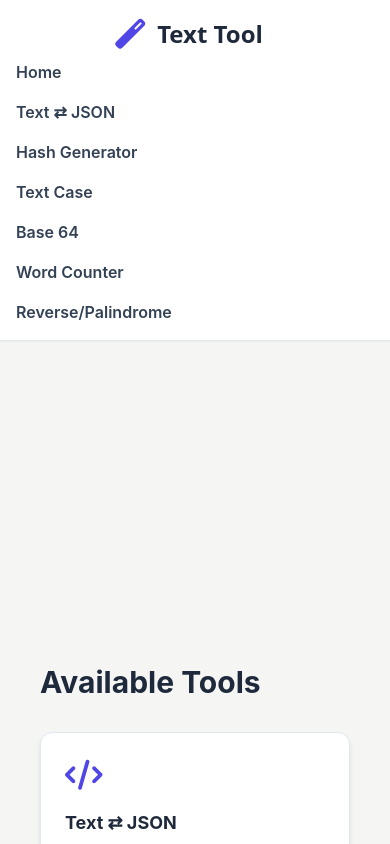
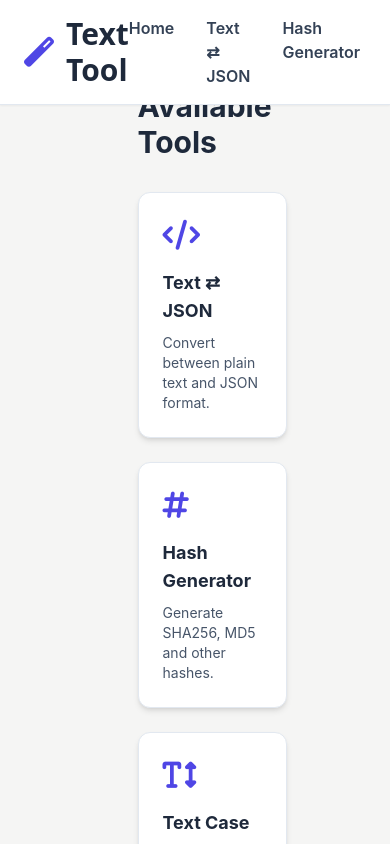
Before and after one commit to luis-sagx/text-tools-app, an Angular app: page / in a window 390 px wide. Shown: the top 844 px of the page. Built offline with nearby package versions, Linux system fonts and the light colour scheme.

Commit message:
Revert "fix: add responsiveness on whole website "

```diff
--- a/src/app/app.css
+++ b/src/app/app.css
@@ -165,25 +165,3 @@
       margin-block: 1.5rem;
     }
   }
-
-
-@media screen and (max-width: 650px) {
-  .content {
-    flex-direction: column;
-    width: 100%;
-  }
-  .divider {
-    height: 1px;
-    width: 100%;
-    margin-block: 1.5rem;
-  }
-}
-/* src/app/app.css */
-main {
-  padding-top: 4rem; /* or whatever your navbar height is */
-}
-@media (max-width: 640px) {
-  main {
-    padding-top: 19.5rem; /* smaller padding for mobile if navbar is shorter */
-  }
-}
--- a/src/app/app.html
+++ b/src/app/app.html
@@ -2,7 +2,7 @@
   <app-nav></app-nav>
 
   <main class="flex-1 bg-stone-100 flex justify-center items-center">
-    <div class="w-full max-w-2xl sm:w-3/4 md:w-2/3 lg:w-1/2 px-2 sm:px-4 py-4 sm:py-6">
+    <div class="w-1/2 px-4 py-6">
       <router-outlet></router-outlet>
     </div>
   </main>
--- a/src/app/components/layout/nav/nav.html
+++ b/src/app/components/layout/nav/nav.html
@@ -1,13 +1,12 @@
-<nav class="bg-white  border-b border-slate-200 shadow-sm fixed top-0 left-0 w-full z-50">
-      <div class="max-w-7xl mx-auto px-4 sm:px-6 py-4 flex flex-col sm:flex-row items-center justify-between">
-        <div class="flex items-center gap-3 mb-2 pr-3 sm:mb-0">
-          <i class="fas fa-magic text-indigo-600 text-3xl"></i>
-          <span class="text-2xl sm:text-3xl font-bold text-slate-800 font-sans">
-            <a class="hover:text-indigo-600" routerLink="/" routerLinkActive="active" [routerLinkActiveOptions]="{exact:true}">Text Tool</a>
-          </span>
-        </div>
+<nav class="bg-white border-b border-slate-200 shadow-sm fixed top-0 left-0 w-full z-50">
+  <div class="max-w-7xl mx-auto px-6 py-4 flex items-center justify-between">
+    <div class="flex items-center gap-3">
+      <i class="fas fa-magic text-indigo-600 text-3xl"></i>
+      <span class="text-3xl font-bold text-slate-800 font-sans"><a class="hover:text-indigo-600"
+            routerLink="/" routerLinkActive="active" [routerLinkActiveOptions]="{exact:true}">Text Tool</a></span>
+    </div>
 
-        <ul class="flex flex-col sm:flex-row gap-4 sm:gap-8 text-slate-700 text-base font-semibold w-full sm:w-auto">
+    <ul class="flex gap-8 text-slate-700 text-base font-semibold">
       <li><a class="relative hover:text-indigo-600 after:content-[''] after:absolute after:left-0 after:-bottom-1 after:w-0 hover:after:w-full after:h-[2px] after:bg-indigo-600 after:transition-all after:duration-300"
             routerLink="/" routerLinkActive="active" [routerLinkActiveOptions]="{exact:true}">Home</a></li>
 
--- a/src/app/components/pages/home/home.html
+++ b/src/app/components/pages/home/home.html
@@ -1,5 +1,5 @@
-<div class="max-w-7xl mx-auto px-4 py-12 pt-20">
-  <h1 class="text-3xl font-bold text-slate-800 mb-8  mt-64 sm:mt-4 ">Available Tools</h1>
+<div class="max-w-7xl mx-auto px-4 py-12">
+  <h1 class="text-3xl font-bold text-slate-800 mb-8">Available Tools</h1>
 
   <div class="grid gap-6 sm:grid-cols-2 lg:grid-cols-3">
     @for (tool of tools; track tool.title) {
```
